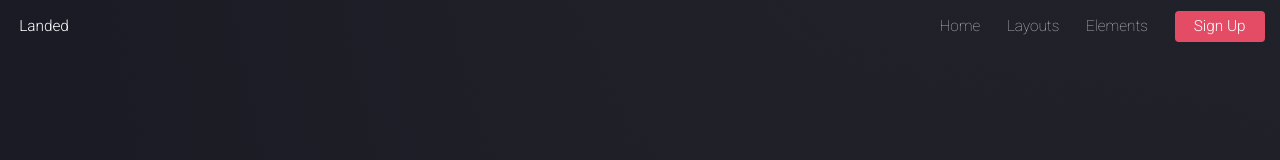
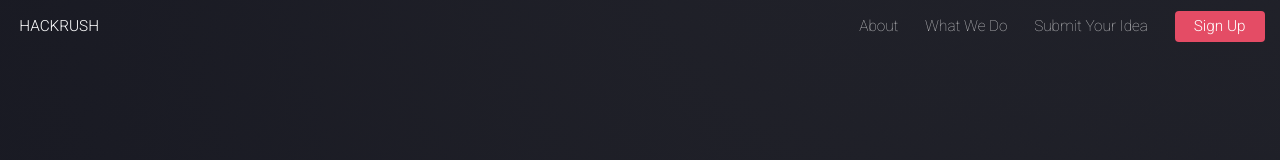
Before and after one commit to hackrush/hackrush.github.io, a plain HTML site: page index.html in a window 1280 px wide. Shown: the top 160 px of the page. Drawn offline with Linux system fonts and the light colour scheme.

```diff
--- a/index.html
+++ b/index.html
@@ -1,12 +1,8 @@
 <!DOCTYPE HTML>
-<!--
-	Landed by HTML5 UP
-	html5up.net | @n33co
-	Free for personal and commercial use under the CCA 3.0 license (html5up.net/license)
--->
+
 <html>
 	<head>
-		<title>Landed by HTML5 UP</title>
+		<title>HACKRUSH || Hack your way to the top</title>
 		<meta charset="utf-8" />
 		<meta name="viewport" content="width=device-width, initial-scale=1" />
 		<!--[if lte IE 8]><script src="assets/js/ie/html5shiv.js"></script><![endif]-->
@@ -19,12 +15,12 @@
 
 			<!-- Header -->
 				<header id="header">
-					<h1 id="logo"><a href="index.html">Landed</a></h1>
+					<h1 id="logo"><a href="index.html">HACKRUSH</a></h1>
 					<nav id="nav">
 						<ul>
-							<li><a href="index.html">Home</a></li>
+							<li><a href="index.html">About</a></li>
 							<li>
-								<a href="#">Layouts</a>
+								<a href="#">What We Do</a>
 								<ul>
 									<li><a href="left-sidebar.html">Left Sidebar</a></li>
 									<li><a href="right-sidebar.html">Right Sidebar</a></li>
@@ -40,7 +36,7 @@
 									</li>
 								</ul>
 							</li>
-							<li><a href="elements.html">Elements</a></li>
+							<li><a href="elements.html">Submit Your Idea</a></li>
 							<li><a href="#" class="button special">Sign Up</a></li>
 						</ul>
 					</nav>
```
Also changed, not shown: LICENSE.txt (deleted).
